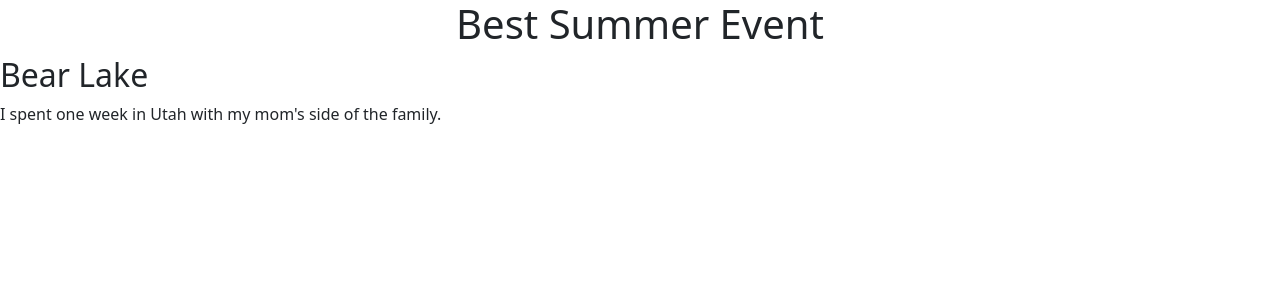
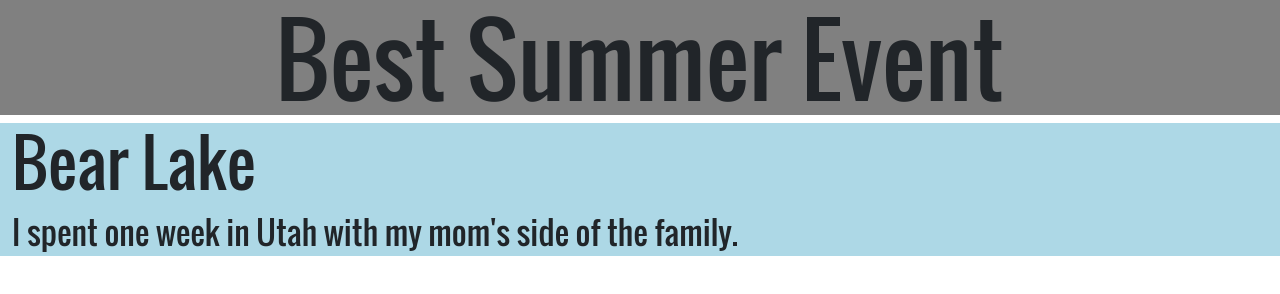
Before and after one commit to Barik-D-Boley/Summer-Event, a plain HTML site: page index.html in a window 1280 px wide. Drawn offline with nearby package versions, Linux system fonts and the light colour scheme.

Commit message:
Progress

```diff
--- a/css/index.scss
+++ b/css/index.scss
@@ -1,3 +1,23 @@
+@font-face {
+    font-family: oswaldRegular;
+    src: url(fonts/Oswald-Regular.ttf);
+}
+* {
+    font-family: oswaldRegular;
+}
 h1 {
     text-align: center;
+    font-size: 6rem;
 }
+h2 {
+    font-size: 4rem;
+}
+p {
+    font-size: 2rem;
+}
+#top {
+    background-color: gray;
+}
+#content {
+    background-color: lightblue;
+}
--- a/index.html
+++ b/index.html
@@ -13,11 +13,12 @@
     <link rel="stylesheet" type="text/css" href="css/index.css">
 </head>
 <body>
-    <div class="container-fluid">
+    <div class="container-fluid" id="top">
         <h1>Best Summer Event</h1>
     </div>
-
-    <h2>Bear Lake</h2>
-        <p>I spent one week in Utah with my mom's side of the family. </p>
+    <div class="container-fluid" id="content">
+        <h2>Bear Lake</h2>
+        <p>I spent one week in Utah with my mom's side of the family.</p>
+    </div>
 </body>
 </html>
```
Also changed, not shown: css/fonts/Oswald-Regular.ttf (added), css/index.css, 1 other file.
